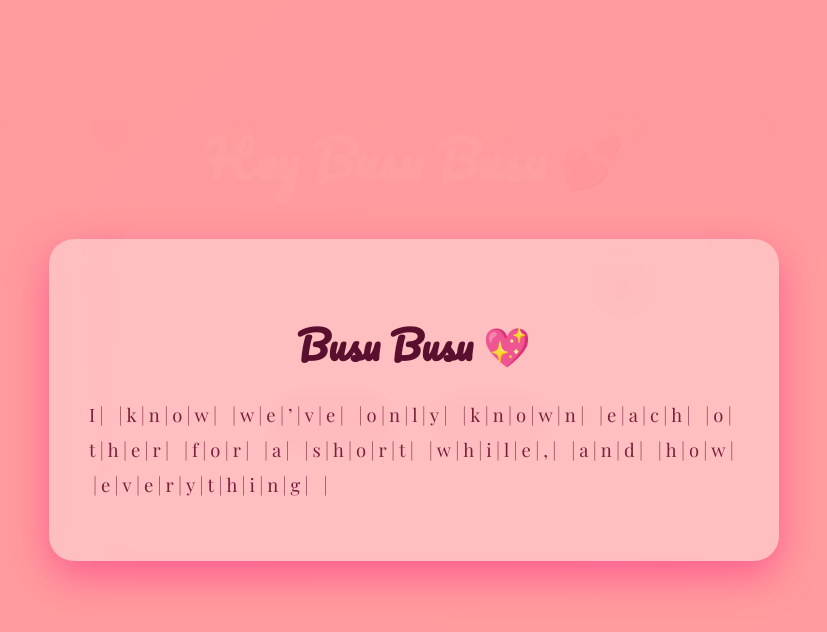
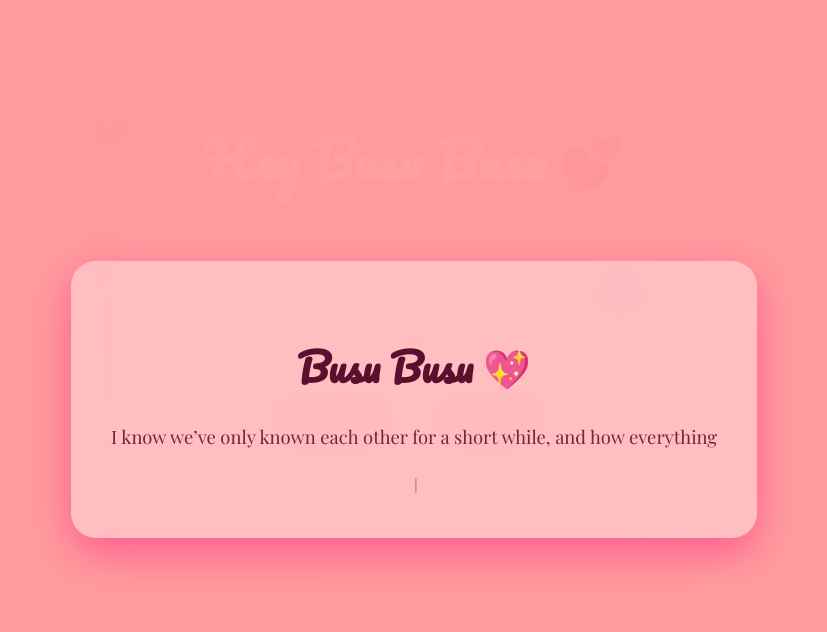
Before and after one commit to athisaranbeekar/busu-busu-valentine, a plain HTML site: page index.html in a window 1280 px wide. Both pictures are taken after a click on the button "YES 💕". Shown: the whole page, without its empty margins (226-1053 px from the left). Drawn offline with nearby package versions, Linux system fonts and the light colour scheme.

Commit message:
Update index.html

```diff
--- a/index.html
+++ b/index.html
@@ -54,7 +54,6 @@
       max-width: 520px;
       margin: auto;
       box-shadow: 0 12px 35px rgba(255,0,120,0.4);
-      position: relative;
     }
 
     .question {
@@ -83,7 +82,7 @@
 
     #yesBtn {
       left: 50%;
-      transform: translateX(-120%) scale(1);
+      transform: translateX(-120%);
     }
 
     #noBtn {
@@ -139,8 +138,6 @@
       font-family: 'Playfair Display', serif;
       font-size: 1.15rem;
       line-height: 1.9;
-      letter-spacing: 0.3px;
-      word-spacing: 2px;
       color: #7a1f3d;
       text-align: left;
     }
@@ -150,12 +147,12 @@
       to { opacity: 1; transform: scale(1); }
     }
 
-    /* Cursor blink */
+    /* Cursor */
     .cursor {
       display: inline-block;
-      width: 8px;
       margin-left: 4px;
       animation: blink 1s infinite;
+      color: #7a1f3d;
     }
 
     @keyframes blink {
@@ -199,7 +196,7 @@
   <div class="message-overlay" id="message">
     <div class="message-card">
       <h2>Busu Busu 💖</h2>
-      <p id="typedMessage"><span id="cursor" class="cursor">|</span></p>
+      <p id="typedMessage"></p><span id="cursor" class="cursor">|</span>
       <h3 id="finalLine" style="display:none; margin-top:30px; font-family:'Pacifico', cursive; font-size:2rem; color:#5a0f2e;">
         Forever starts here ♾️
       </h3>
@@ -223,15 +220,13 @@
 
     let yesScale = 1;
 
-    const fullMessage = `
-I know we’ve only known each other for a short while, and how everything between us began was random and completely unexpected.
+    const fullMessage = `I know we’ve only known each other for a short while, and how everything between us began was random and completely unexpected.
 
 But the moment I saw you, something deep inside me felt certain — that you were going to be someone truly special.
 
 It wasn’t love at first sight. It felt more like coming home — a sense of calm, comfort, and peace that I didn’t even realize I was looking for.
 
-You mean so much to me, and I’m genuinely excited for everything that lies ahead — our endless conversations, silly quarrels, romance, arguments, missing each other, and all the little moments in between ♾️💞
-    `.trim();
+You mean so much to me, and I’m genuinely excited for everything that lies ahead — our endless conversations, silly quarrels, romance, arguments, missing each other, and all the little moments in between ♾️💞`;
 
     function moveNoBtn() {
       const cardRect = card.getBoundingClientRect();
@@ -245,13 +240,13 @@ You mean so much to me, and I’m genuinely excited for everything that lies ahe
     }
 
     ["mouseenter", "touchstart", "click"].forEach(event => {
-      noBtn.addEventListener(event, (e) => {
+      noBtn.addEventListener(event, e => {
         e.preventDefault();
         moveNoBtn();
       });
     });
 
-    yesBtn.addEventListener("click", (e) => {
+    yesBtn.addEventListener("click", e => {
       bgMusic.volume = 0;
       bgMusic.play();
 
@@ -291,15 +286,12 @@ You mean so much to me, and I’m genuinely excited for everything that lies ahe
 
       const interval = setInterval(() => {
         typedMessage.innerHTML += text[i] === "\n" ? "<br>" : text[i];
-        typedMessage.appendChild(cursor);
         i++;
 
         if (i >= text.length) {
           clearInterval(interval);
           cursor.style.display = "none";
-          setTimeout(() => {
-            finalLine.style.display = "block";
-          }, 800);
+          setTimeout(() => finalLine.style.display = "block", 800);
         }
       }, 30);
     }
```
